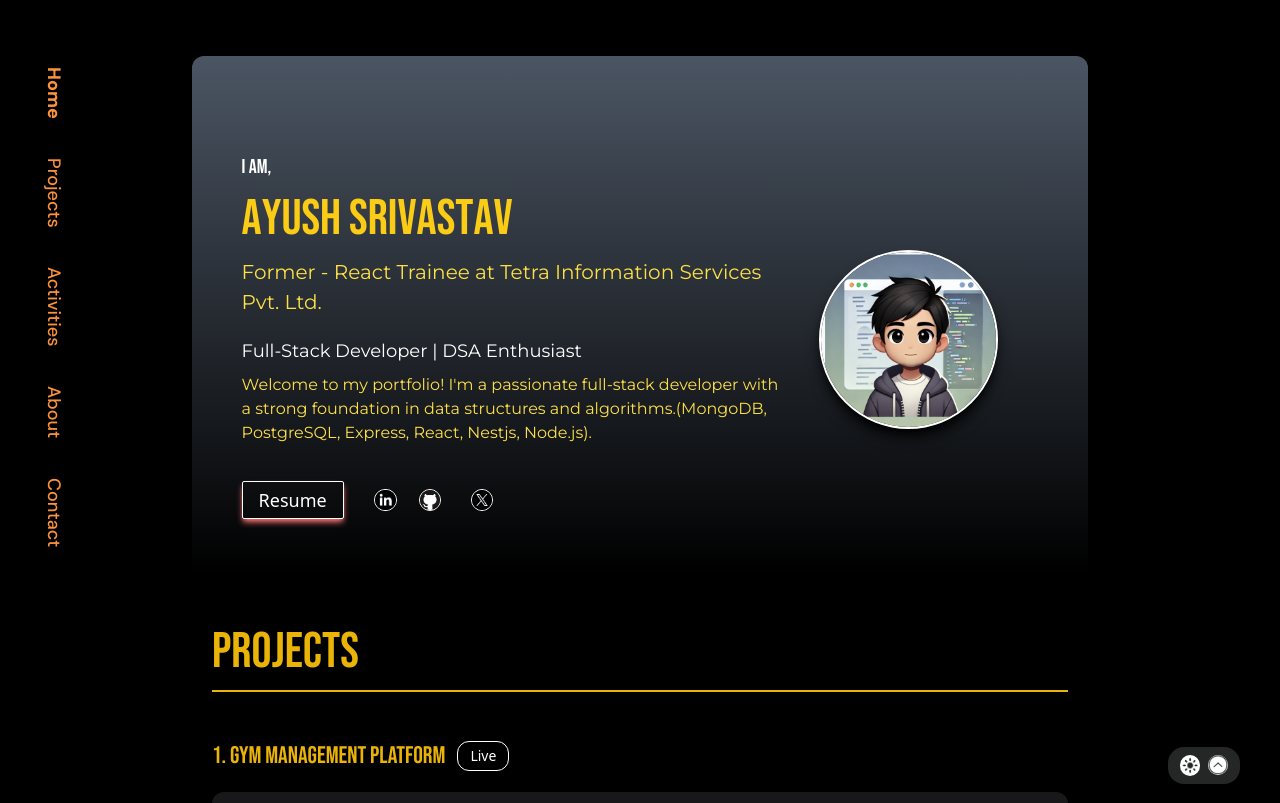
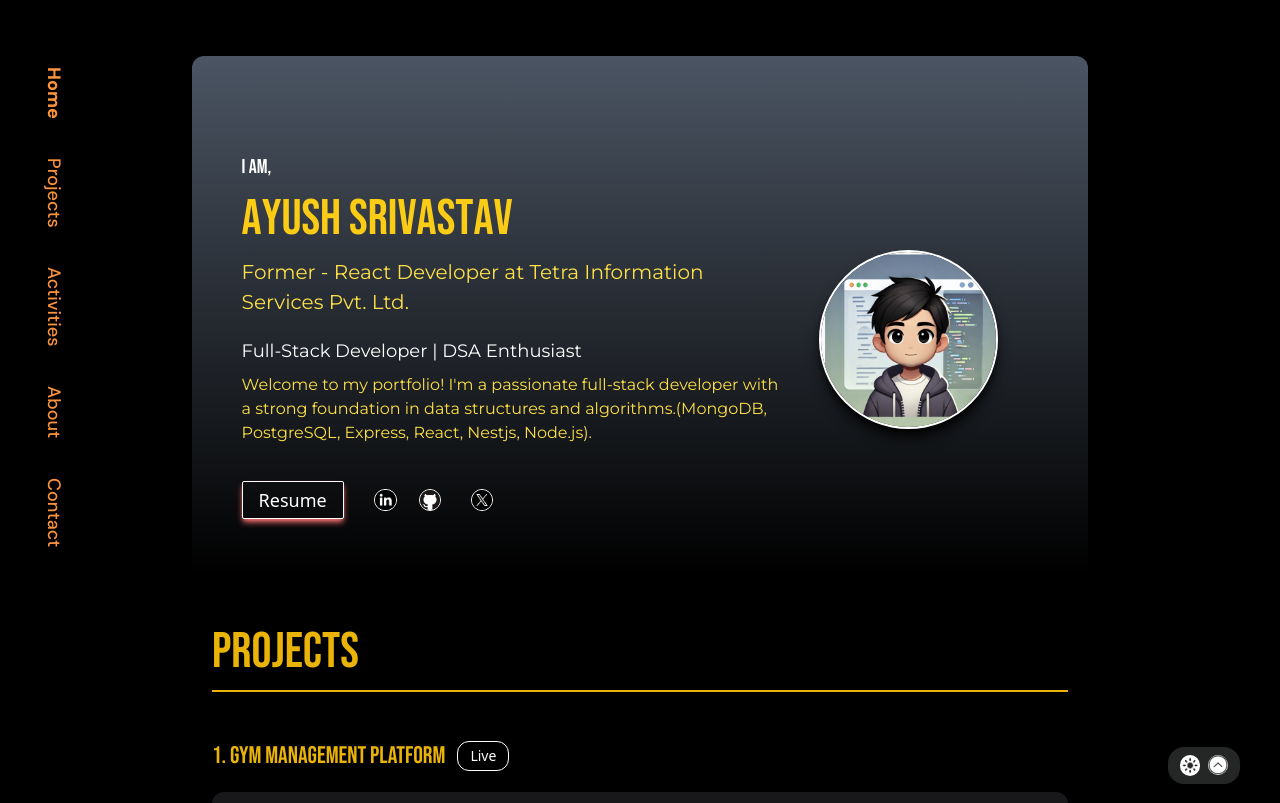
Before and after one commit to Ayush30s/portfolio, a React (Vite) app: page / in a window 1280 px wide. Shown: the top 803 px of the page. Built offline with nearby package versions, Linux system fonts and the light colour scheme; no server answers.

Commit message:
Update Home.jsx

```diff
--- a/src/Home.jsx
+++ b/src/Home.jsx
@@ -67,7 +67,7 @@ const Home = ({ d, setD }) => {
                 dark ? "text-blue-600" : "text-yellow-300"
               } font-medium mb-5 font-montserrat`}
             >
-              Former - React Trainee at{" "}
+              Former - React Developer at{" "}
               <a href="https://www.tetrain.com/">
                 Tetra Information Services Pvt. Ltd.
               </a>
```
